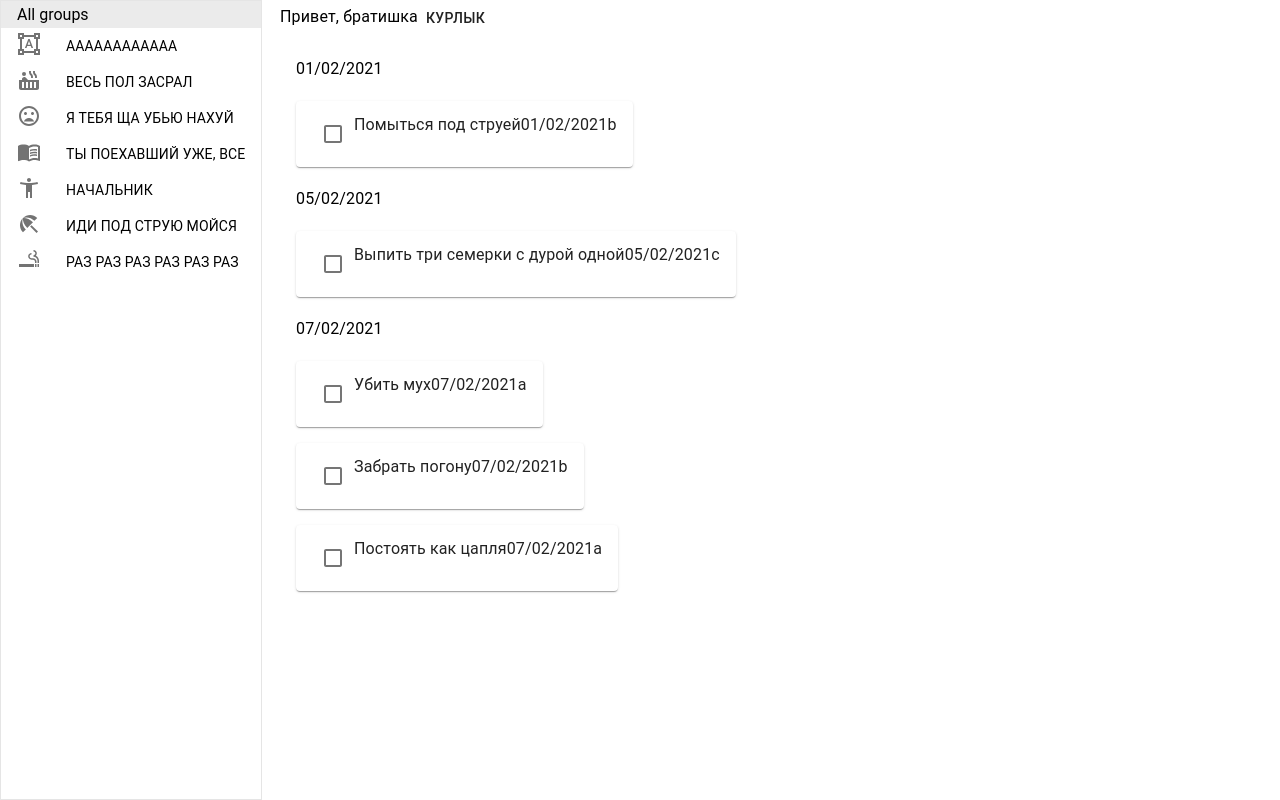
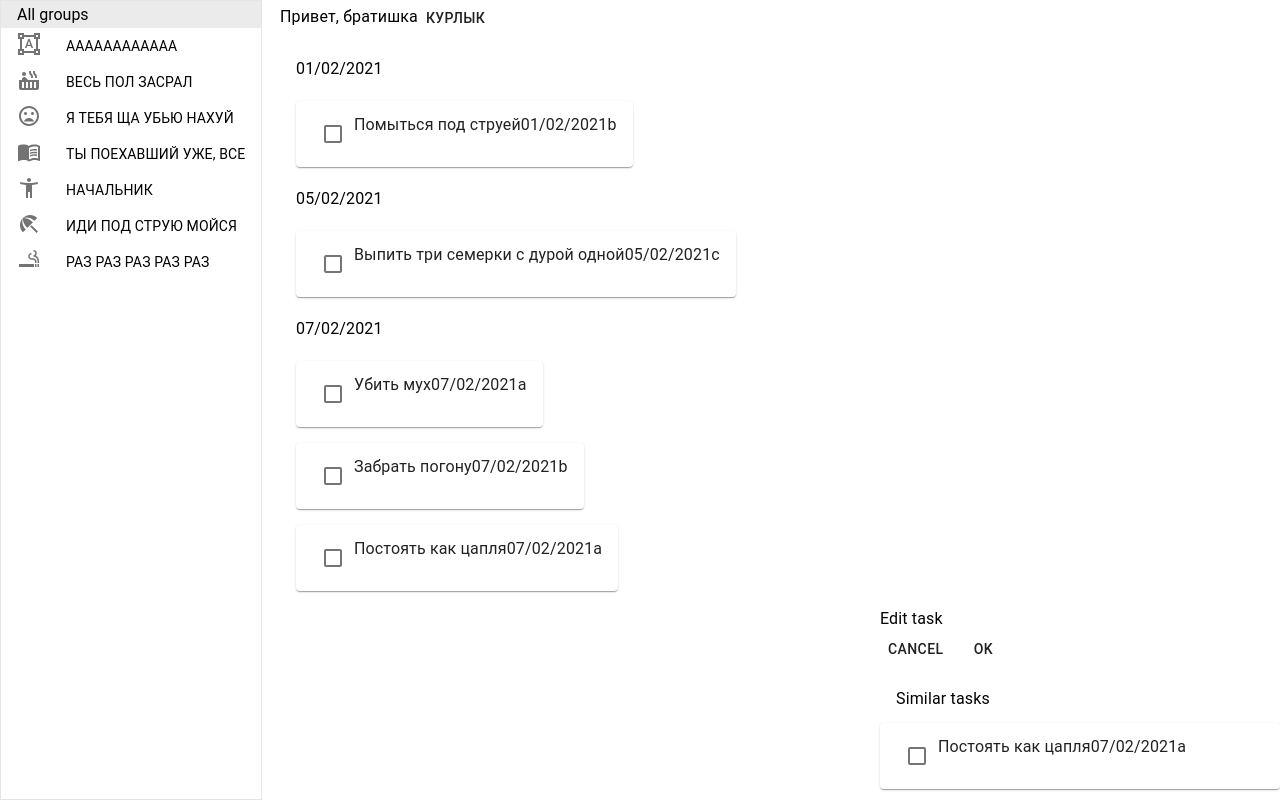
Before and after one commit to yukolonin/ToDoManager, a React (Create React App) app: page / in a window 1280 px wide. Built offline with nearby package versions, Linux system fonts and the light colour scheme.

Commit message:
Implemented first version of side menu layout

```diff
--- a/src/App.tsx
+++ b/src/App.tsx
@@ -3,6 +3,7 @@ import logo from './logo.svg';
 import './App.css';
 import Sidebar from './Sidebar'
 import TaskList from './TaskList'
+import SideMenu from './SideMenu'
 
 import FormatShapes from '@material-ui/icons/FormatShapes';
 import HotTubIcon from '@material-ui/icons/HotTub';
@@ -17,23 +18,24 @@ import AccordionSummary from '@material-ui/core/AccordionSummary';
 import AccordionDetails from '@material-ui/core/AccordionDetails';
 
 
-const groups = [
+let groups = [
     { name: 'A', label: 'АААААААААААА', Icon: FormatShapes },
     { name: 'B', label: 'ВЕСЬ ПОЛ ЗАСРАЛ', Icon: HotTubIcon },
     { name: 'C', label: 'Я ТЕБЯ ЩА УБЬЮ НАХУЙ', Icon: MoodBadIcon },
     { name: 'D', label: 'ТЫ ПОЕХАВШИЙ УЖЕ, ВСЕ', Icon: MenuBookIcon },
     { name: 'E', label: 'НАЧАЛЬНИК', Icon: AccessibilityNewIcon },
     { name: 'F', label: 'ИДИ ПОД СТРУЮ МОЙСЯ', Icon: BeachAccessIcon },
-    { name: 'G', label: 'РАЗ РАЗ РАЗ РАЗ РАЗ РАЗ', Icon: SmokingRoomsIcon },
-]
+    { name: 'G', label: 'РАЗ РАЗ РАЗ РАЗ РАЗ', Icon: SmokingRoomsIcon },
+] as object[];
 
-const tl2 = [
+let tl2 = [
     {date: '07/02/2021', task: 'Убить мух', group: 'a'},
     {date: '07/02/2021', task: 'Забрать погону', group: 'b'},
     {date: '01/02/2021', task: 'Помыться под струей', group: 'b'},
     {date: '07/02/2021', task: 'Постоять как цапля', group: 'a'},
     {date: '05/02/2021', task: 'Выпить три семерки с дурой одной', group: 'c'}
 ]
+
 tl2.sort(function(a:any, b:any){
     let aa = a.date.split('/').reverse().join(),
         bb = b.date.split('/').reverse().join();
@@ -47,13 +49,13 @@ for(let i = 0; i < tl2.length; i++){
         currentDate = tl2[i].date
         dates.push(i)
     }
-}
-// Now "dates" represent places where date should be inserted
+} // Now "dates" represent places where date should be inserted
 dates.reverse() // Reverse "dates" to not mess up the numeration while inserting values in array
 for(let i = 0; i < dates.length; i++){
     tl2.splice(dates[i], 0, {date: tl2[dates[i]].date, task: '', group:'DATE'})
 }
 
+let menuStub = {isNew: false, date: '01/02/2021', task: 'Постоять как слоник', group: 'b'}
 
 function App() {
     return (
@@ -63,6 +65,9 @@ function App() {
             </div>
             <div>
                 <TaskList items={tl2} />
+            </div>
+            <div>
+                <SideMenu isNew={menuStub.isNew} xdate={menuStub.date} xtask={menuStub.task} xgroup={menuStub.group} tl={tl2}/>
             </div>
         </div>
     )
--- a/src/SideMenu.tsx
+++ b/src/SideMenu.tsx
@@ -8,24 +8,40 @@ import TaskAccordion from './TaskAccordion'
 // Calendar
 // Drop list
 
-function SideMenu({isNew, task, date, group}:any) {
+function SideMenu({isNew, xdate, xtask, xgroup, tl}:any) {
     return (
         <div className="side-menu">
-            <Typography></Typography>
+            <Typography>Edit task</Typography>
             {/*text box*/}
             {/*calendar*/}
             {/*drop list*/}
-            <Button></Button>
-            <Button></Button>
+            <Button>Cancel</Button>
+            <Button>Ok</Button>
 
-            {isNew == true ? <></> :
-                <List>
-                    <ListItem>
-                        <ListItemText>Similar tasks</ListItemText>
-                    </ListItem>
-                    {/*    map task accordions */}
-                </List>
+            {isNew == true
+                ?
+                    <></>
+                :
+                    <div>
+                        <List>
+                            <ListItem>
+                                <div>
+                                    <ListItemText>Similar tasks</ListItemText>
+                                </div>
+                            </ListItem>
+                        {/* Similar tasks appear if menu is called by "Edit" button */}
+                            {tl.map(({date, task, group}:any) => (
+                                task.split(' ')[0] == xtask.split(' ')[0]
+                                    ?
+                                        <TaskAccordion task={task} date={date} group={group}/>
+                                    :
+                                        <></>
+                            ))}
+
+                        </List>
+                    </div>
             }
         </div>
     )
 }
+export default SideMenu
```
